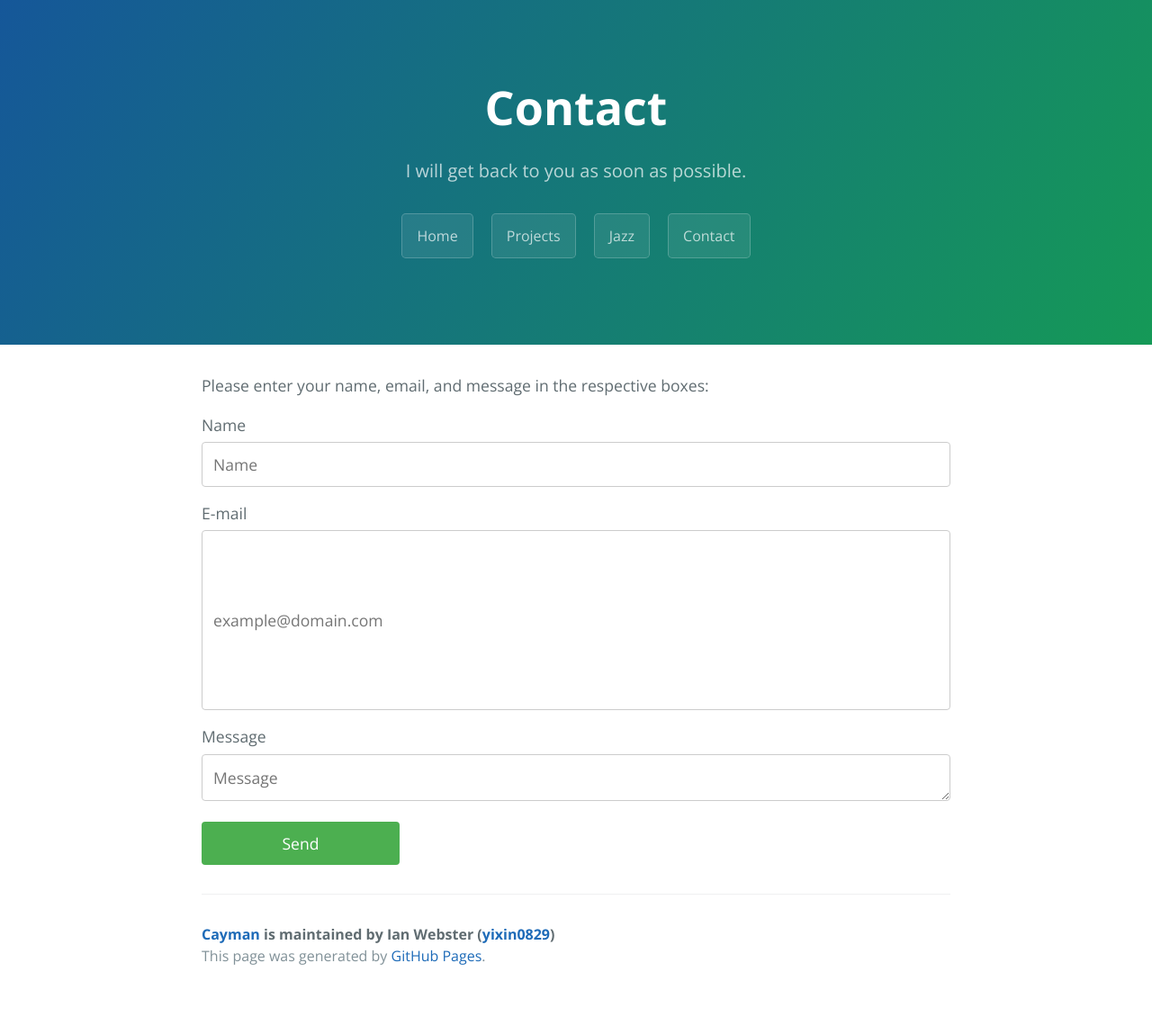
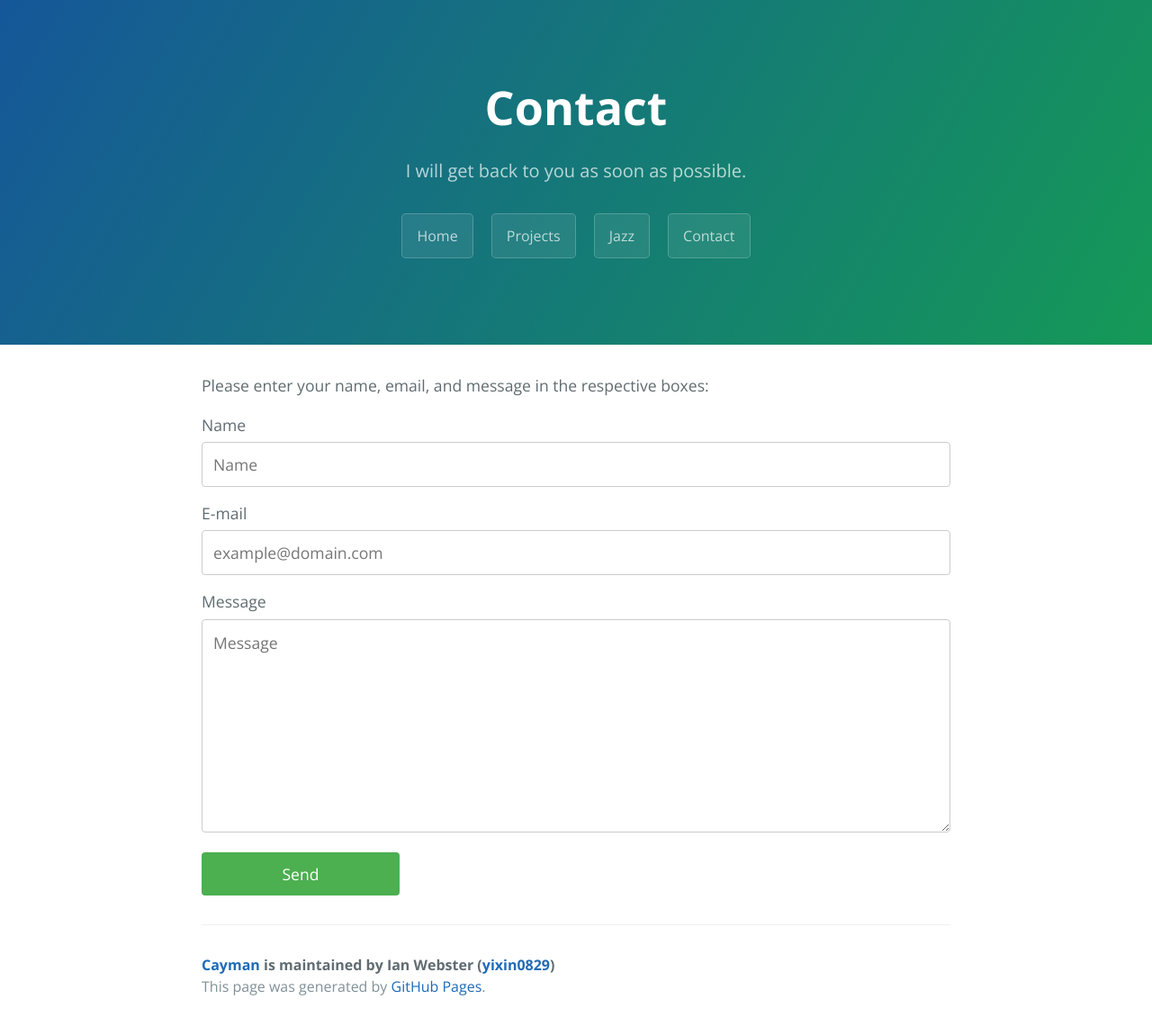
Before and after one commit to yixin0829/Cayman, a Jekyll site: the page built from contact/index.md, in a window 1280 px wide. Shown: the whole page at 90% size. Built offline with Jekyll 4.4.1, drawn with Linux system fonts in a browser that asks for light colours; before the commit the page ends 1106 px from its top, so only the background shows below that.

Commit message:
Update index.md

```diff
--- a/contact/index.md
+++ b/contact/index.md
@@ -9,9 +9,9 @@ Please enter your name, email, and message in the respective boxes:
  <label for="name">Name</label><br>
  <input type="text" name="name" placeholder="Name" id="name" required>
  <label for="_replyto">E-mail</label><br>
- <input type="email" name="_replyto" style="height:200px" placeholder="example@domain.com" id="_replyto" required>
+ <input type="email" name="_replyto" placeholder="example@domain.com" id="_replyto" required>
  <label for="message">Message</label><br>
- <textarea name="message" rows="1" placeholder="Message" id="message" required></textarea>
+ <textarea name="message" rows="8" placeholder="Message" id="message" required></textarea>
  <input class="hidden" type="text" name="_gotcha" style="display:none">
  <input class="hidden" type="hidden" name="_subject" value="Message via https://iwebster28/github.io/Cayman">
 <input class="button submit" type="submit" value="Send" style="width: 220px;" />
```
